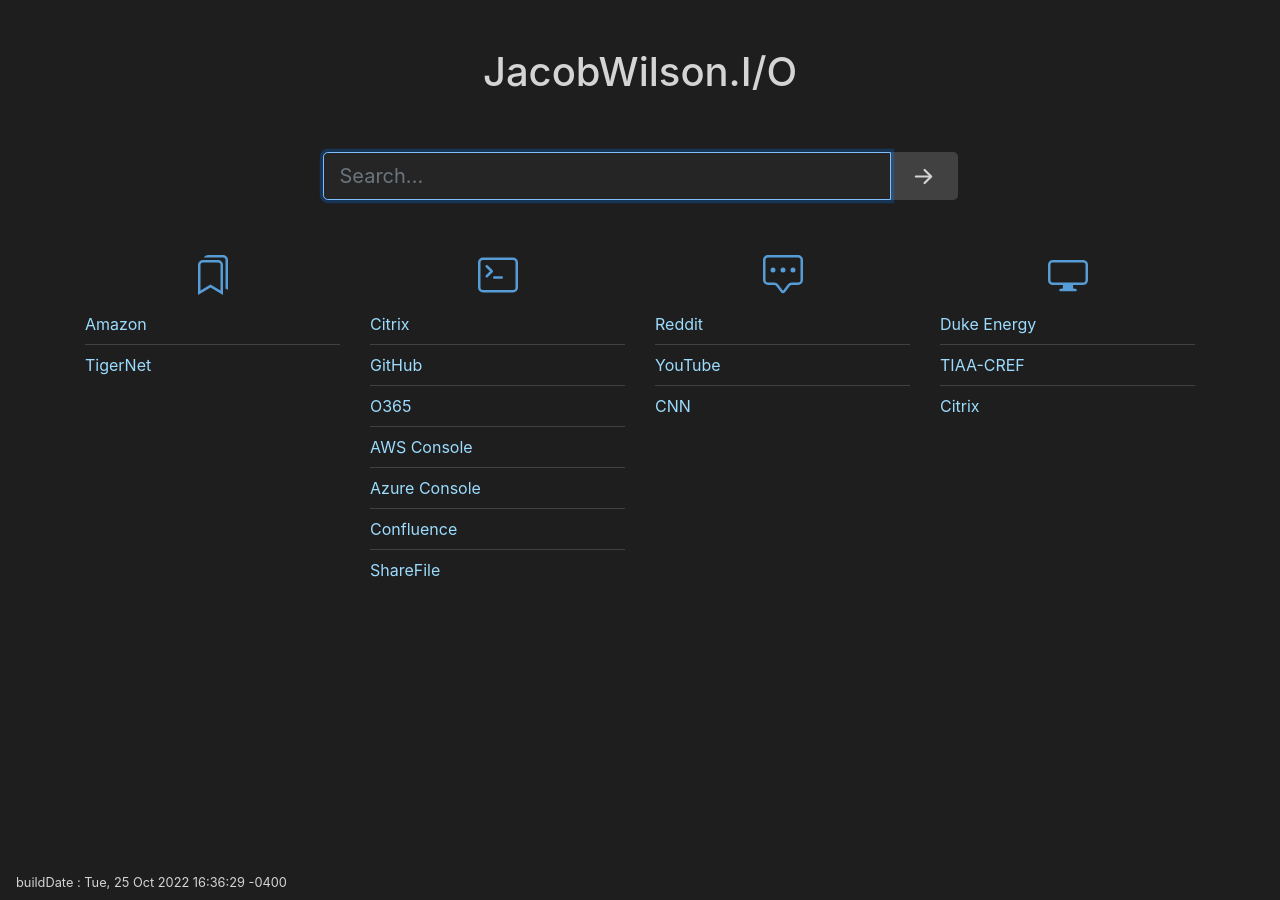
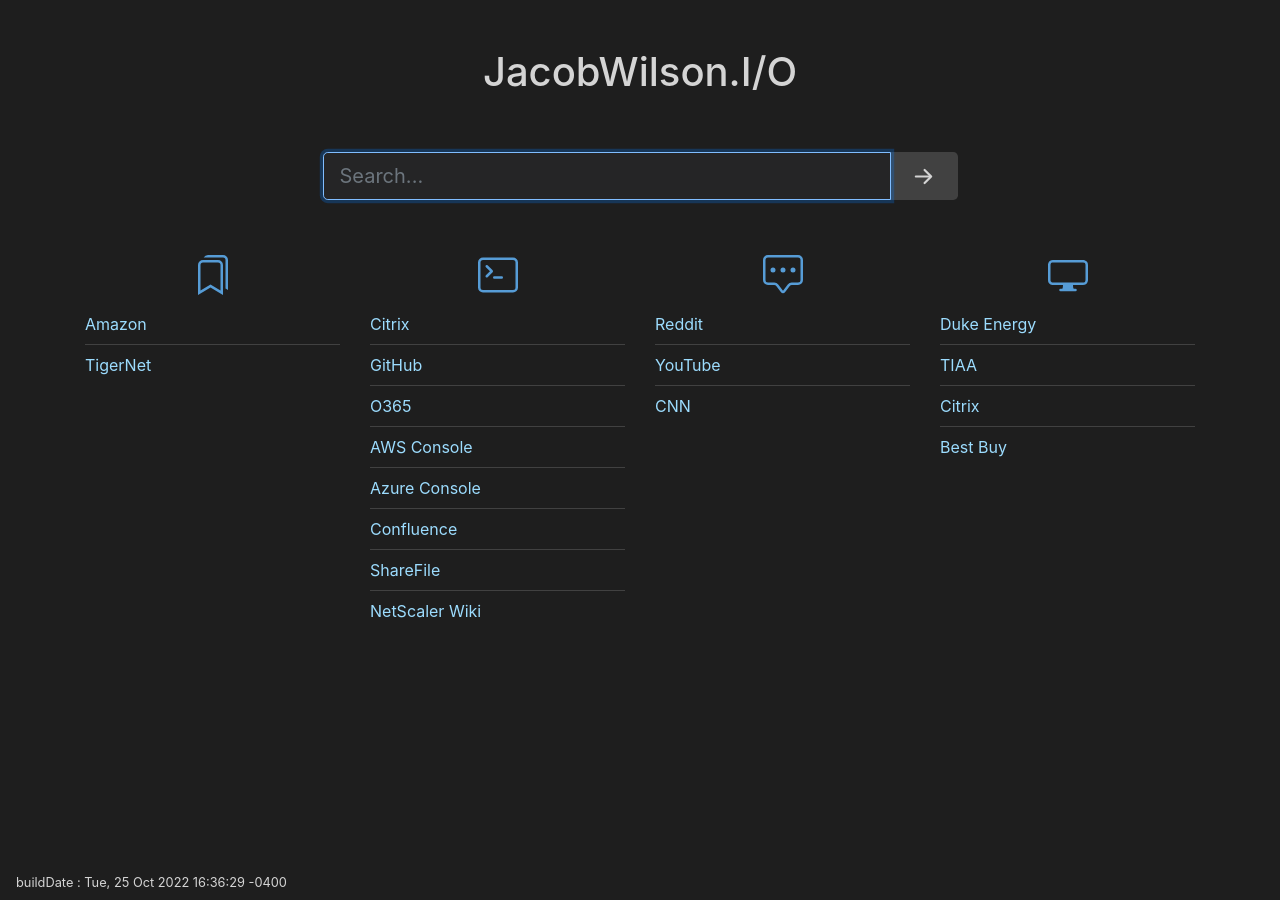
Before and after one commit to jdwilson85/startPage, a Jekyll site: the page built from index.md, in a window 1280 px wide. Built offline with Jekyll 4.4.1, drawn with Linux system fonts in a browser that asks for light colours; nearby versions of some CDN libraries.

Commit message:
update links

```diff
--- a/_data/linksTech.yml
+++ b/_data/linksTech.yml
@@ -18,3 +18,6 @@
 
 - title: ShareFile
   uri: https://agsi.sharefile.com
+
+- title: NetScaler Wiki
+  uri: https://adcinfo.rtfd.io
--- a/_data/linksVDI.yml
+++ b/_data/linksVDI.yml
@@ -1,8 +1,11 @@
 - title: Duke Energy
   uri: https://www2.myapps-duke-energy.com
 
-- title: TIAA-CREF
+- title: TIAA
   uri: https://vdi.tiaa-cref.org
 
 - title: Citrix
   uri: https://go.citrix.com
+
+- title: Best Buy
+  uri: https://ignition.bestbuy.com
```
